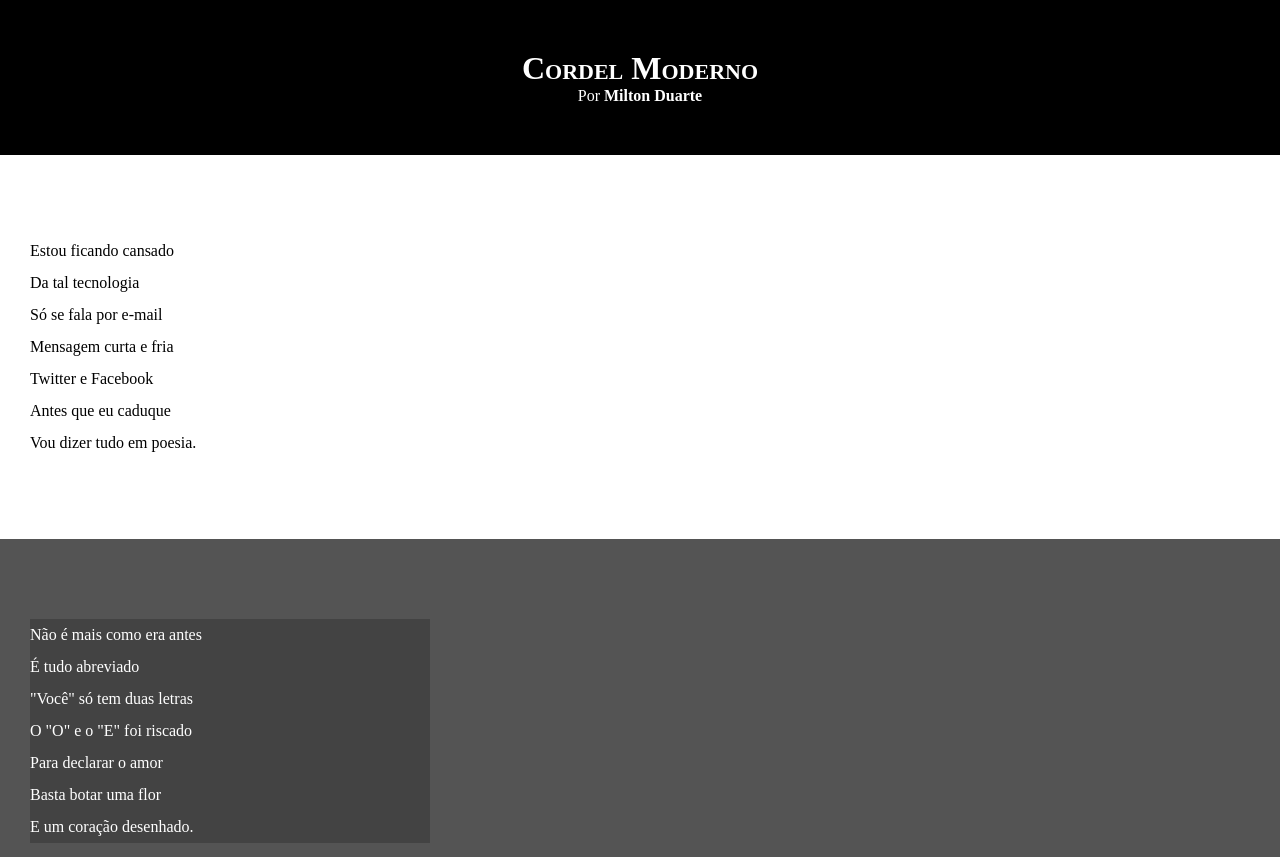
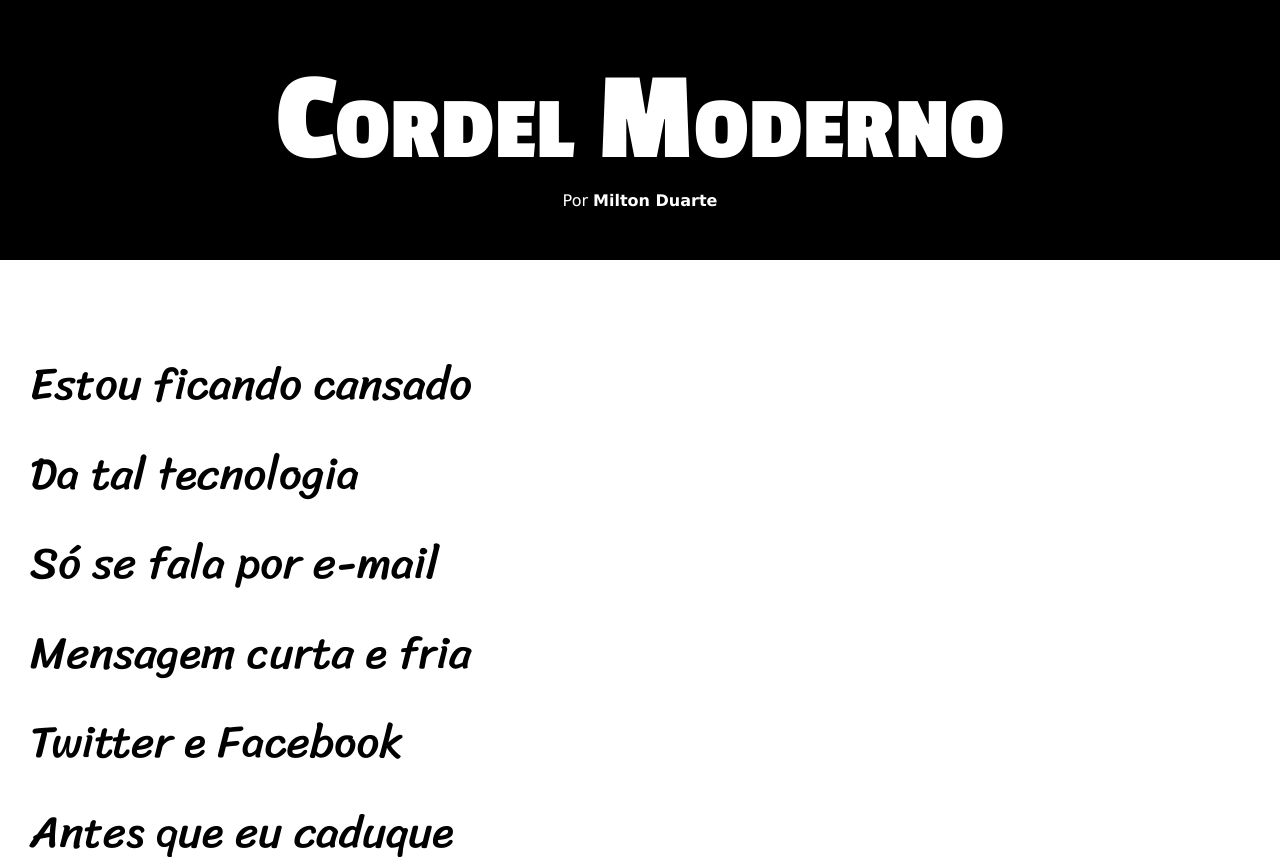
Before and after one commit to joseiuri97/html-css, a plain HTML site: page d012/index.html in a window 1280 px wide. Shown: the top 857 px of the page. Drawn offline with Linux system fonts and the light colour scheme.

Commit message:
atualização de estilos desafio 12

```diff
--- a/d012/estilo/style.css
+++ b/d012/estilo/style.css
@@ -1,13 +1,25 @@
 @charset "UTF-8";
+
+@import url('https://fonts.googleapis.com/css2?family=Bebas+Neue&family=Passion+One:wght@400;700;900&family=Sriracha&display=swap');
+
+@import url('https://fonts.googleapis.com/css2?family=Bebas+Neue&family=Passion+One:wght@400;700;900&family=Sriracha&display=swap');
+
+:root {
+    --fonte1: Verdana, Geneva, Tahoma, sans-serif;
+    --fonte2: 'Passion One', cursive;
+    --fonte3: 'Sriracha', cursive;
+}
 
 * {
     margin: 0px;
     padding: 0px;
+    font-size: 1em;
 }
 
 html, body {
     min-height: 100vh;
     background-color: darkgray;
+    font-family: var(--fonte1);
 
 }
 
@@ -20,6 +32,8 @@ header {
 header > h1 {
     padding-top: 50px;
     font-variant: small-caps;
+    font-family: var(--fonte2);
+    font-size: 10vw;
 }
 
 header > p {
@@ -41,6 +55,8 @@ section {
     padding-bottom: 10vh;
     line-height: 2em;
     padding-left: 30px;
+    font-family: var(--fonte3);
+    font-size: 3.5vw;
 }
 
 section.normal {
@@ -54,7 +70,8 @@ section.imagem {
 }
 
 section.imagem > p {
-    width: 400px;
+    display: inline-block;
+    padding: 5px;
     background-color: rgba(0, 0, 0, 0.2);
 }
 
```
